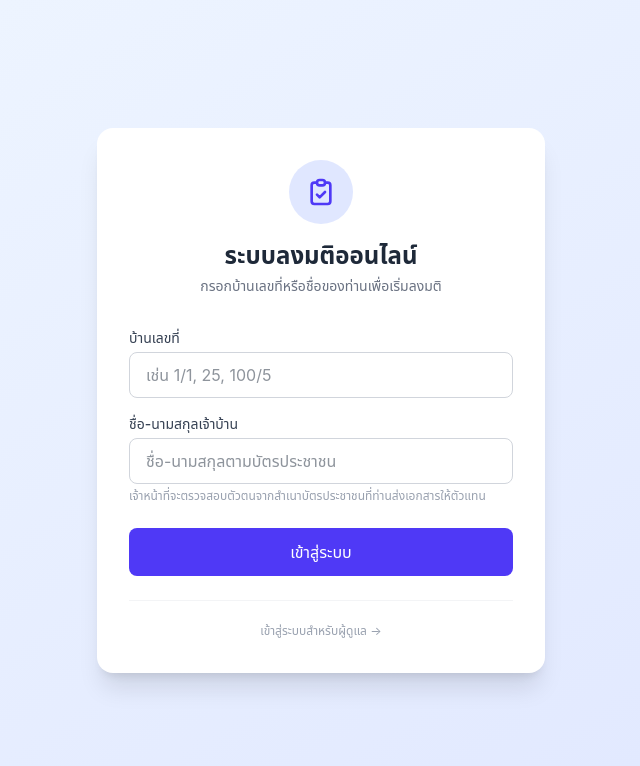
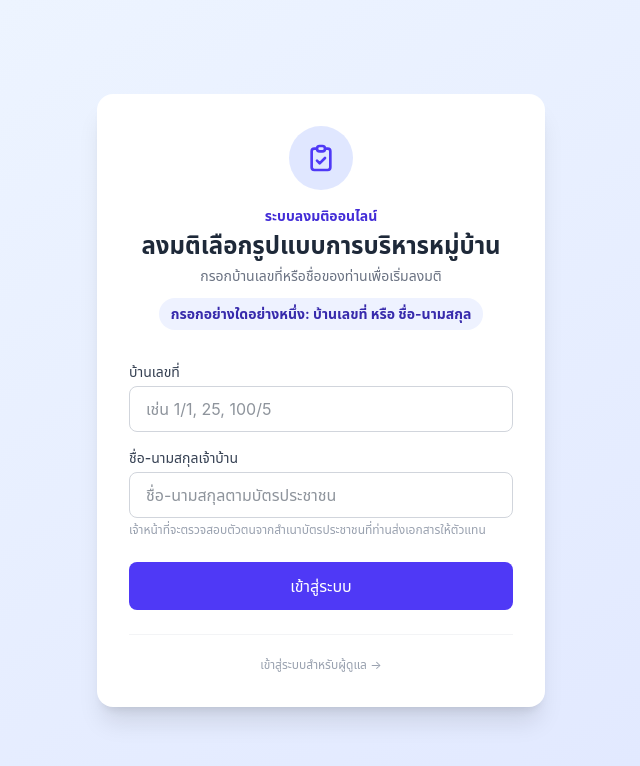
Before and after one commit to wiramatta-hub/vote-app, a Next.js app: page /login in a window 1280 px wide. Shown: the top 766 px of the page, without its empty margins (319-959 px from the left). Built offline with nearby package versions, Linux system fonts and the light colour scheme.

Commit message:
login: emphasize either-field instruction and update title text

```diff
--- a/src/app/login/page.tsx
+++ b/src/app/login/page.tsx
@@ -57,8 +57,12 @@ export default function LoginPage() {
                   d="M9 5H7a2 2 0 00-2 2v12a2 2 0 002 2h10a2 2 0 002-2V7a2 2 0 00-2-2h-2M9 5a2 2 0 002 2h2a2 2 0 002-2M9 5a2 2 0 012-2h2a2 2 0 012 2m-6 9l2 2 4-4" />
               </svg>
             </div>
-            <h1 className="text-2xl font-bold text-gray-800">ระบบลงมติออนไลน์</h1>
+            <p className="text-sm font-semibold text-indigo-700">ระบบลงมติออนไลน์</p>
+            <h1 className="text-2xl font-bold text-gray-800 mt-1">ลงมติเลือกรูปแบบการบริหารหมู่บ้าน</h1>
             <p className="text-gray-500 mt-1 text-sm">กรอกบ้านเลขที่หรือชื่อของท่านเพื่อเริ่มลงมติ</p>
+            <p className="mt-3 inline-flex items-center justify-center px-3 py-1.5 rounded-full bg-indigo-50 text-indigo-800 text-sm font-bold">
+              กรอกอย่างใดอย่างหนึ่ง: บ้านเลขที่ หรือ ชื่อ-นามสกุล
+            </p>
           </div>
 
           {/* Error */}
```
